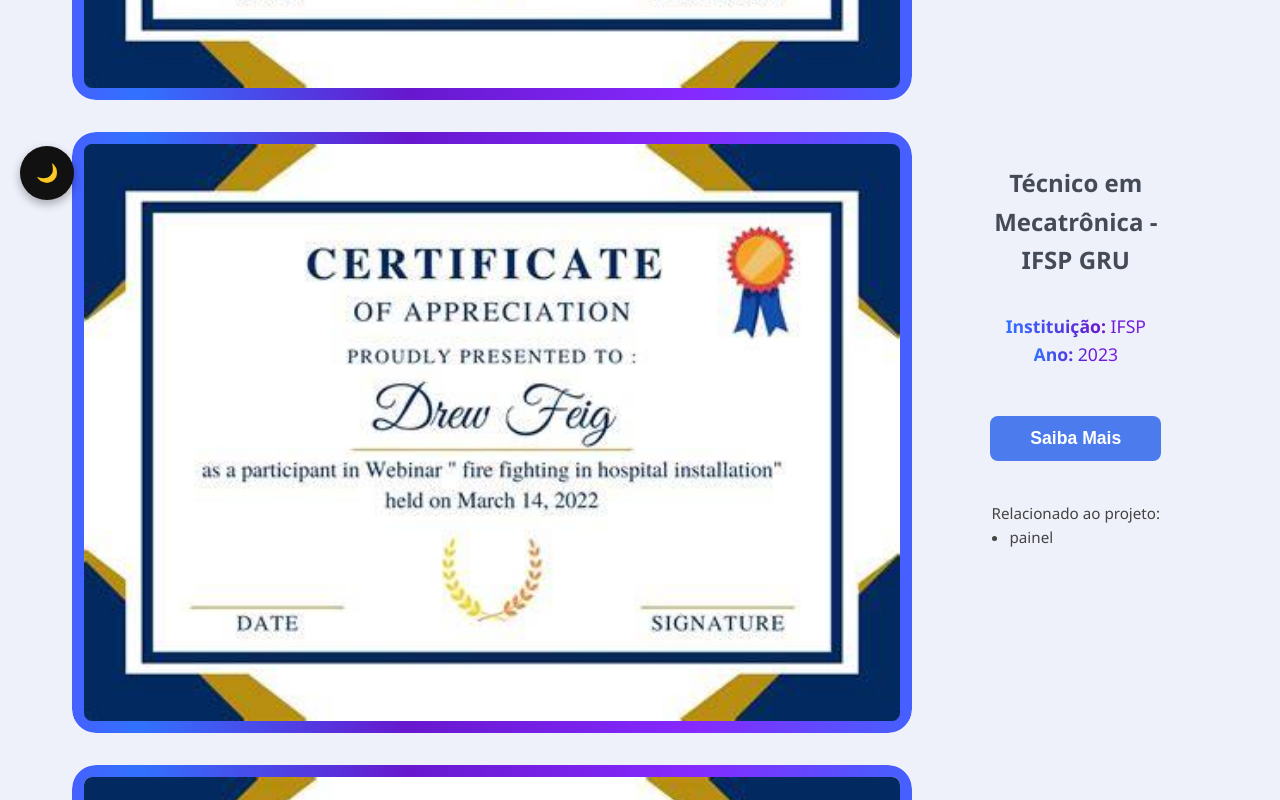
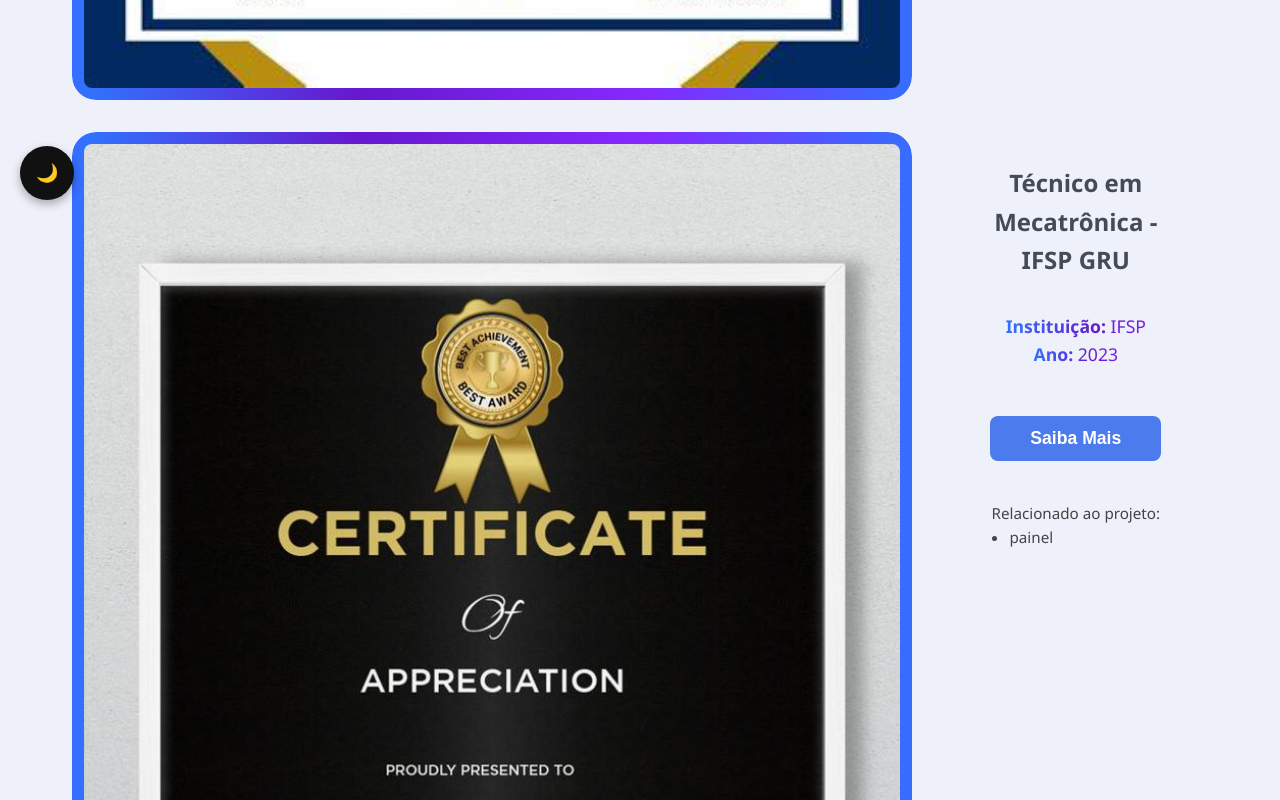
Before and after one commit to nathalyevitoria/Portifolio-Nathalye-Vitoria, a React (Vite) app: page /certifications in a window 1280 px wide. Shown: the part 580-1380 px from the top of the page. Built offline with nearby package versions, Linux system fonts and the light colour scheme.

Commit message:
add: Certifications refactor

```diff
--- a/src/components/CertificationCard.jsx
+++ /dev/null
@@ -1,52 +0,0 @@
-import { useNavigate } from "react-router-dom";
-
-function CertificationCard({ cert }) {
-  const navigate = useNavigate();
-  const hasProjects = cert.linkedProjects && cert.linkedProjects.length > 0;
-
-  const handleSaibaMais = () => {
-    if (!hasProjects) {
-      // Exibe detalhes do certificado
-      navigate(`/certifications/${cert.id}`);
-    } else if (cert.linkedProjects.length === 1) {
-      navigate(`/projects/${cert.linkedProjects[0]}`);
-    } else {
-      navigate(`/certifications/${cert.id}/projects`);
-    }
-  };
-
-  return (
-    <div className="certification-content">
-      <div className="certification-image-gradient">
-        <div className="certification-image-inner">
-          <img src={cert.image} alt={cert.name} />
-        </div>
-      </div>
-      <div className="certification-panel">
-        <h2 className="certification-title">{cert.name}</h2>
-        <div className="certification-meta">
-          <span><b>Instituição:</b> {cert.institution}</span><br />
-          <span><b>Ano:</b> {cert.year}</span>
-        </div>
-        <button
-          className="certification-button"
-          onClick={handleSaibaMais}
-        >
-          Saiba Mais
-        </button>
-        {hasProjects && (
-          <div style={{ marginTop: '1rem', fontSize: '0.95em', color: '#444' }}>
-            Relacionado {cert.linkedProjects.length === 1 ? 'ao projeto:' : 'aos projetos:'}
-            <ul style={{ margin: 0, paddingLeft: 18 }}>
-              {cert.linkedProjects.map(pid => (
-                <li key={pid}>{pid}</li>
-              ))}
-            </ul>
-          </div>
-        )}
-      </div>
-    </div>
-  );
-}
-
-export default CertificationCard;
--- a/src/data/CertificationsData.js
+++ b/src/data/CertificationsData.js
@@ -19,10 +19,10 @@ export const certifications = [
     name: "Técnico em Mecatrônica - IFSP GRU",
     description:
       `Certificação obtida após conclusão do curso de Mecatrônica, abordando fundamentos de circuitos, componentes e montagem prática.`,
-    image: "/certifications/post1/certificate-sample.jpg",
+    image: "/certifications/post2/vertical-certificate-sample.jpg",
     media: [
-      { type: "image", src: "/certifications/post1/certificate-sample.jpg" },
-      { type: "image", src: "/certifications/post1/certificate-sample.jpg" }
+      { type: "image", src: "/certifications/post2/vertical-certificate-sample.jpg" },
+      { type: "image", src: "/certifications/post2/vertical-certificate-sample.jpg" }
     ],
     institution: "IFSP",
     year: 2023,
--- a/src/pages/Certifications.jsx
+++ b/src/pages/Certifications.jsx
@@ -1,14 +1,56 @@
 import { certifications } from "../data/CertificationsData.js";
-import CertificationCard from "../components/CertificationCard.jsx";
+import { useNavigate } from "react-router-dom";
 import '../styles/certifications.css';
 
 function Certifications() {
+  const navigate = useNavigate();
   return (
     <div id="certification">
       <div className="container-certification">
-        {certifications.map((cert) => (
-          <CertificationCard cert={cert} key={cert.id} />
-        ))}
+        {certifications.map((cert) => {
+          const hasProjects = cert.linkedProjects && cert.linkedProjects.length > 0;
+          const handleSaibaMais = () => {
+            if (!hasProjects) {
+              navigate(`/certifications/${cert.id}`);
+            } else if (cert.linkedProjects.length === 1) {
+              navigate(`/projects/${cert.linkedProjects[0]}`);
+            } else {
+              navigate(`/certifications/${cert.id}/projects`);
+            }
+          };
+          return (
+            <div className="certification-content" key={cert.id}>
+              <div className="certification-image-gradient">
+                <div className="certification-image-inner">
+                  <img src={cert.image} alt={cert.name} />
+                </div>
+              </div>
+              <div className="certification-panel">
+                <h2 className="certification-title">{cert.name}</h2>
+                <div className="certification-meta">
+                  <span><b>Instituição:</b> {cert.institution}</span><br />
+                  <span><b>Ano:</b> {cert.year}</span>
+                </div>
+                <button
+                  className="certification-button"
+                  onClick={handleSaibaMais}
+                >
+                  Saiba Mais
+                </button>
+                {hasProjects && (
+                  <div style={{ marginTop: '1rem', fontSize: '0.95em', color: '#444' }}>
+                    Relacionado {cert.linkedProjects.length === 1 ? 'ao projeto:' : 'aos projetos:'}
+                    <ul style={{ margin: 0, paddingLeft: 18 }}>
+                      {cert.linkedProjects.map(pid => (
+                        <li key={pid}>{pid}</li>
+                      ))}
+                    </ul>
+                  </div>
+                )}
+              </div>
+            </div>
+          );
+        })}
       </div>
     </div>
   );
```
Also changed, not shown: public/certifications/post2/certificate-sample.jpg (deleted), public/certifications/post2/vertical-certificate-sample.jpg (added).
